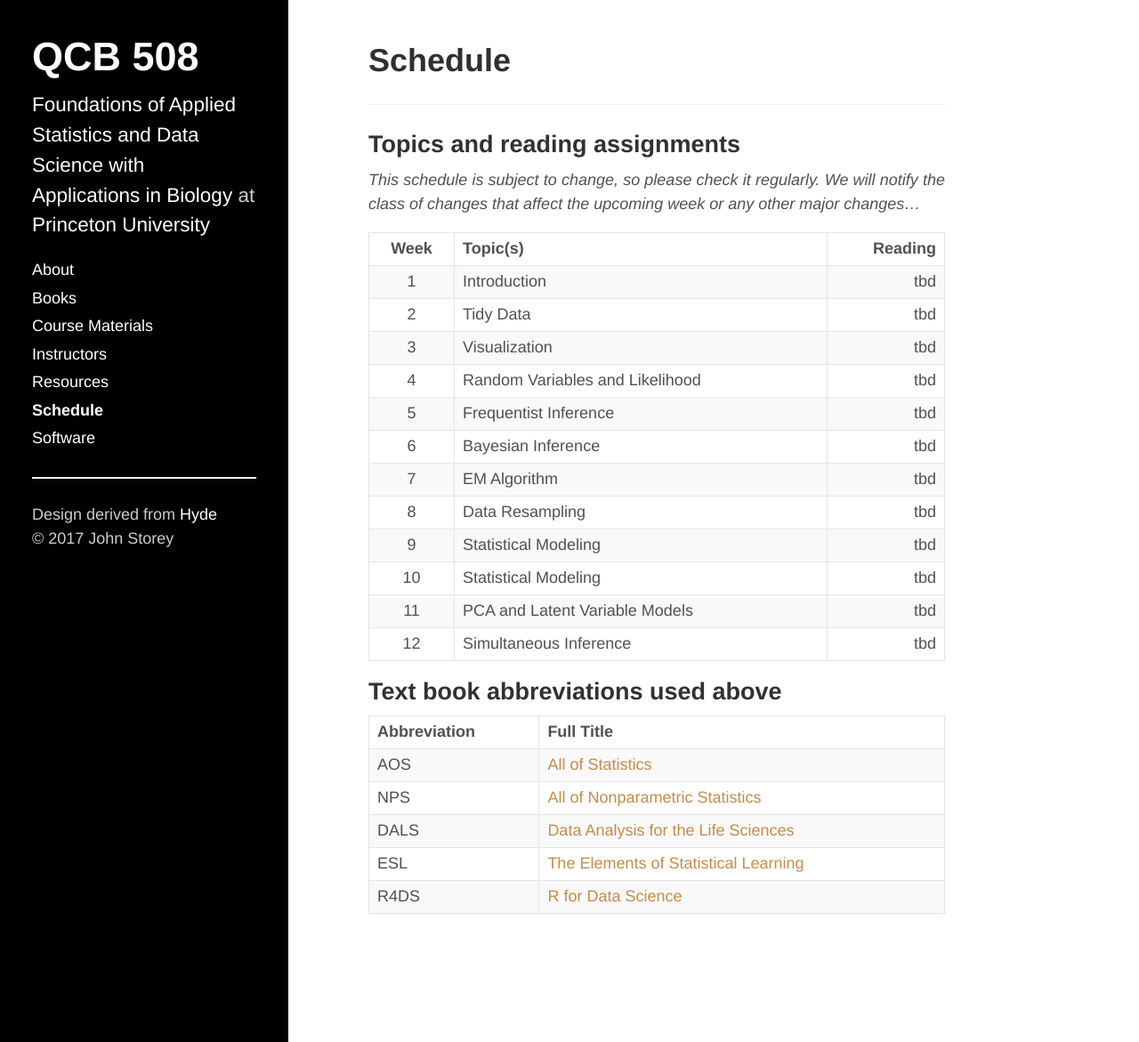
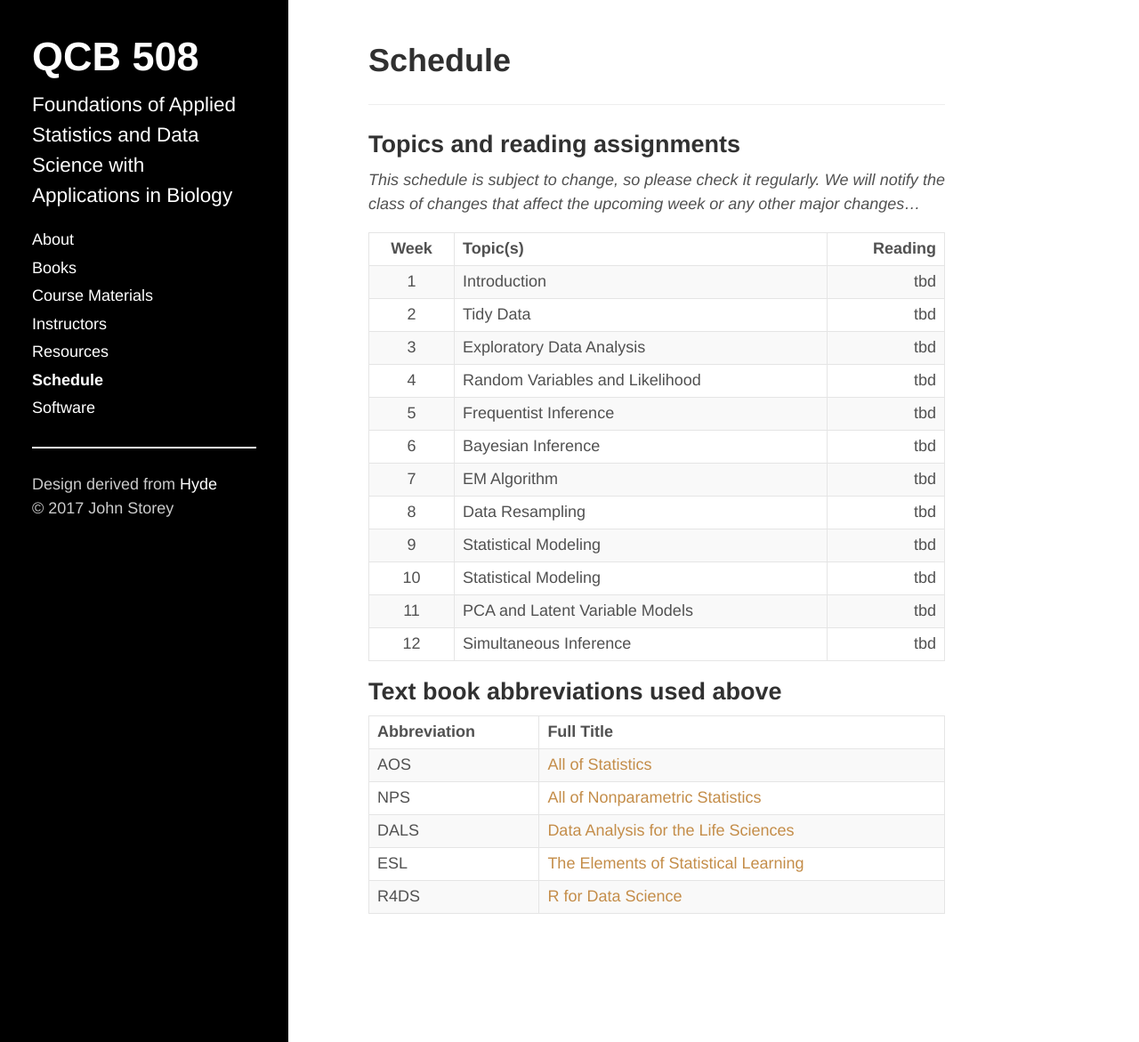
Before and after one commit to jdstorey/asdscourse2019, a Jekyll site: the page built from docs/schedule.md, in a window 1280 px wide and 1171 px high. Shown: the whole window at 89% size. Built offline with Jekyll 4.4.1, drawn with Linux system fonts in a browser that asks for light colours.

Commit message:
Update to schedule.

```diff
--- a/docs/_config.yml
+++ b/docs/_config.yml
@@ -8,7 +8,7 @@ permalink:        pretty
 # Setup
 title:            QCB 508
 tagline:          "QCB 508 | Princeton University"
-description:      "<a href='https://registrar.princeton.edu/course-offerings/course_details.xml?courseid=014087&term=1174' target='_blank'>Foundations of Applied Statistics and Data Science with Applications in Biology</a> at <a href='http://www.princeton.edu' target='_blank'>Princeton University</a>"
+description:      "<a href='https://registrar.princeton.edu/course-offerings/course_details.xml?courseid=014087&term=1174' target='_blank'>Foundations of Applied Statistics and Data Science with Applications in Biology</a>"
 url:              https://jdstorey.github.io
 baseurl:          /asdscourse
 
--- a/docs/schedule.md
+++ b/docs/schedule.md
@@ -13,7 +13,7 @@ title: Schedule
 | :----: | -------- | ------: |
 | 1 | Introduction | tbd |
 | 2 | Tidy Data | tbd |
-| 3 | Visualization | tbd |
+| 3 | Exploratory Data Analysis | tbd |
 | 4 | Random Variables and Likelihood | tbd |
 | 5 | Frequentist Inference | tbd |
 | 6 | Bayesian Inference | tbd |
```
